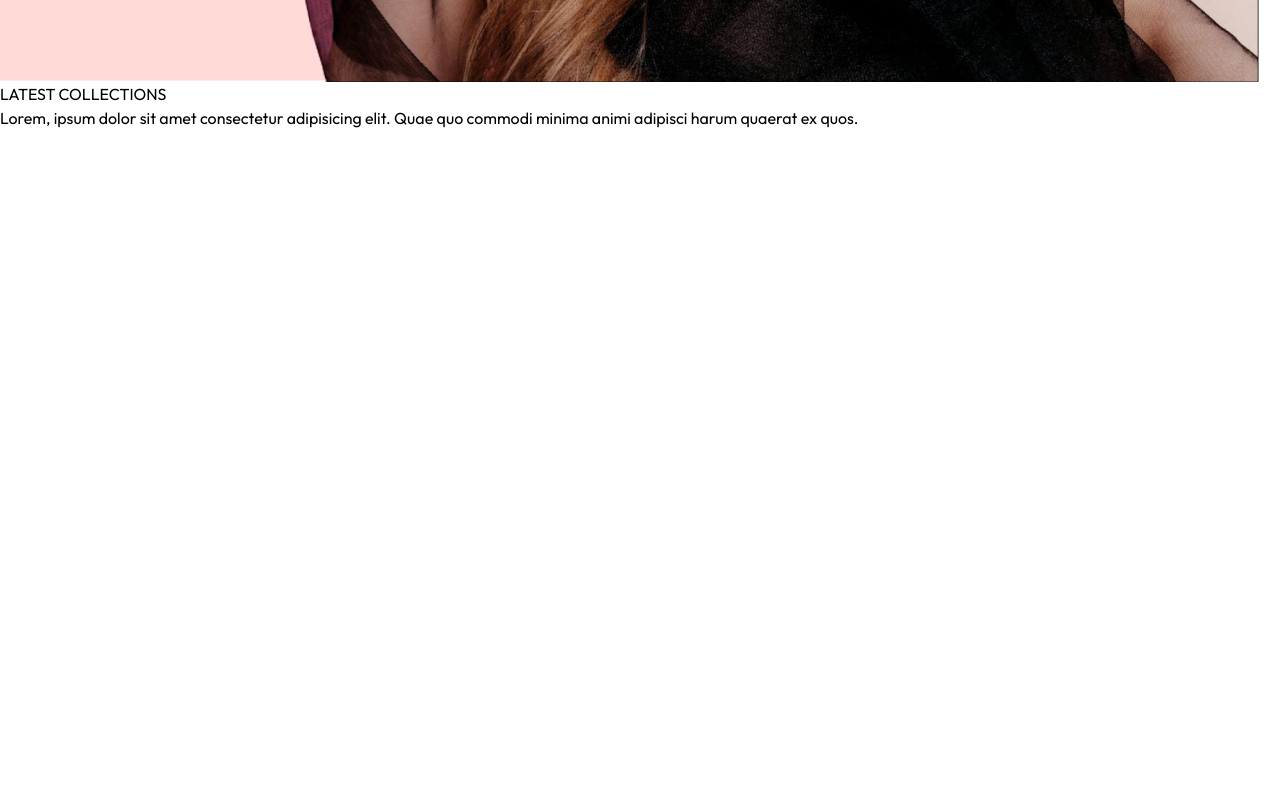
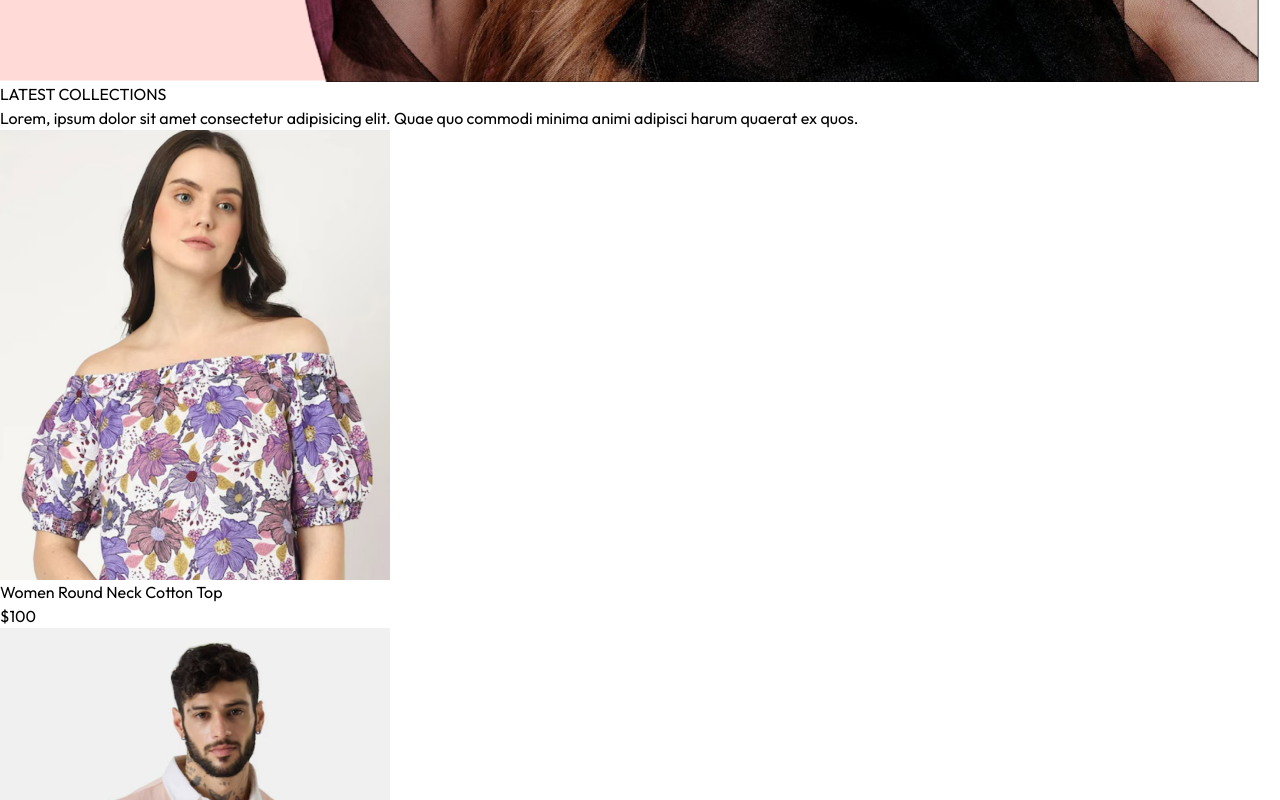
Before and after one commit to Amirhosein-Imani/ecommerce-app, a React (Vite) app in the folder frontend/: page / in a window 1280 px wide. Shown: the part 1520-2320 px from the top of the page. Before the commit the page ends 1650 px from the top, so only its background shows below. Built offline with nearby package versions, Linux system fonts and the light colour scheme.

Commit message:
add product item component

```diff
--- a/frontend/src/components/LatestCollection.jsx
+++ b/frontend/src/components/LatestCollection.jsx
@@ -1,6 +1,7 @@
 import React, { useContext, useEffect, useState } from 'react'
 import { ShopContext } from '../context/ShopContext'
 import Title from './Title';
+import ProductItem from './ProductItem'
 
 const LatestCollection = () => {
 
@@ -17,7 +18,19 @@
         <div className='text-center py-8 text-3xl'>
 
             <Title text1={'LATEST'} text2={'COLLECTIONS'}/>
-            <p className='w-3/4 m-auto text-xs sm:text-sm md:text-base text-gray-600'>Lorem, ipsum dolor sit amet consectetur adipisicing elit. Quae quo commodi minima animi adipisci harum quaerat ex quos.</p>
+            <p className='w-3/4 m-auto text-xs sm:text-sm md:text-base text-gray-600 font-medium'>Lorem, ipsum dolor sit amet consectetur adipisicing elit. Quae quo commodi minima animi adipisci harum quaerat ex quos.</p>
+
+            {/* rendering products */}
+
+            <div className='grid grid-cols-2 sm:grid-cols-3 md:grid-cols-4 lg:grid-cols-5 gap-4 gap-y-6 pt-10'>
+
+              {
+                latestProducts.map((item , index) => (
+                  <ProductItem key={index} id={item.id} image={item.image} name={item.name} price={item.price}/>
+                ))
+              }
+
+            </div>
 
         </div>
 
--- /dev/null
+++ b/frontend/src/components/ProductItem.jsx
@@ -0,0 +1,28 @@
+import React, { useContext } from 'react'
+import { ShopContext } from '../context/ShopContext'
+import { Link } from 'react-router-dom'
+
+const ProductItem = ({id , image , name , price}) => {
+
+    const { currency } = useContext(ShopContext)
+
+  return (
+
+    <Link className='text-gray-700 cursor-pointer' to={`/product/${id}`}>
+
+        <div className='overflow-hidden'>
+
+            <img src={image[0]} alt="Product Image" className='hover:scale-110 transition ease-in-out'/>
+
+        </div>
+
+        <p className='pt-3 pb-1 text-sm'>{name}</p>
+        <p className='text-sm font-medium'>{currency}{price}</p>
+
+    </Link>
+
+  )
+
+}
+
+export default ProductItem
--- a/frontend/src/components/Title.jsx
+++ b/frontend/src/components/Title.jsx
@@ -7,7 +7,7 @@
     <div className='inline-flex gap-2 items-center mb-3'>
 
         <p className='text-gray-500'>{text1} <span className='text-gray-700 font-medium'>{text2}</span></p>
-        <p className='w-8 sm:w-12 h-[1px] sm:h-[2px] bg-gray-700'></p>
+        <p className='w-8 sm:w-12 h-[2px] sm:h-[2px] bg-gray-700'></p>
 
     </div>
 
```
